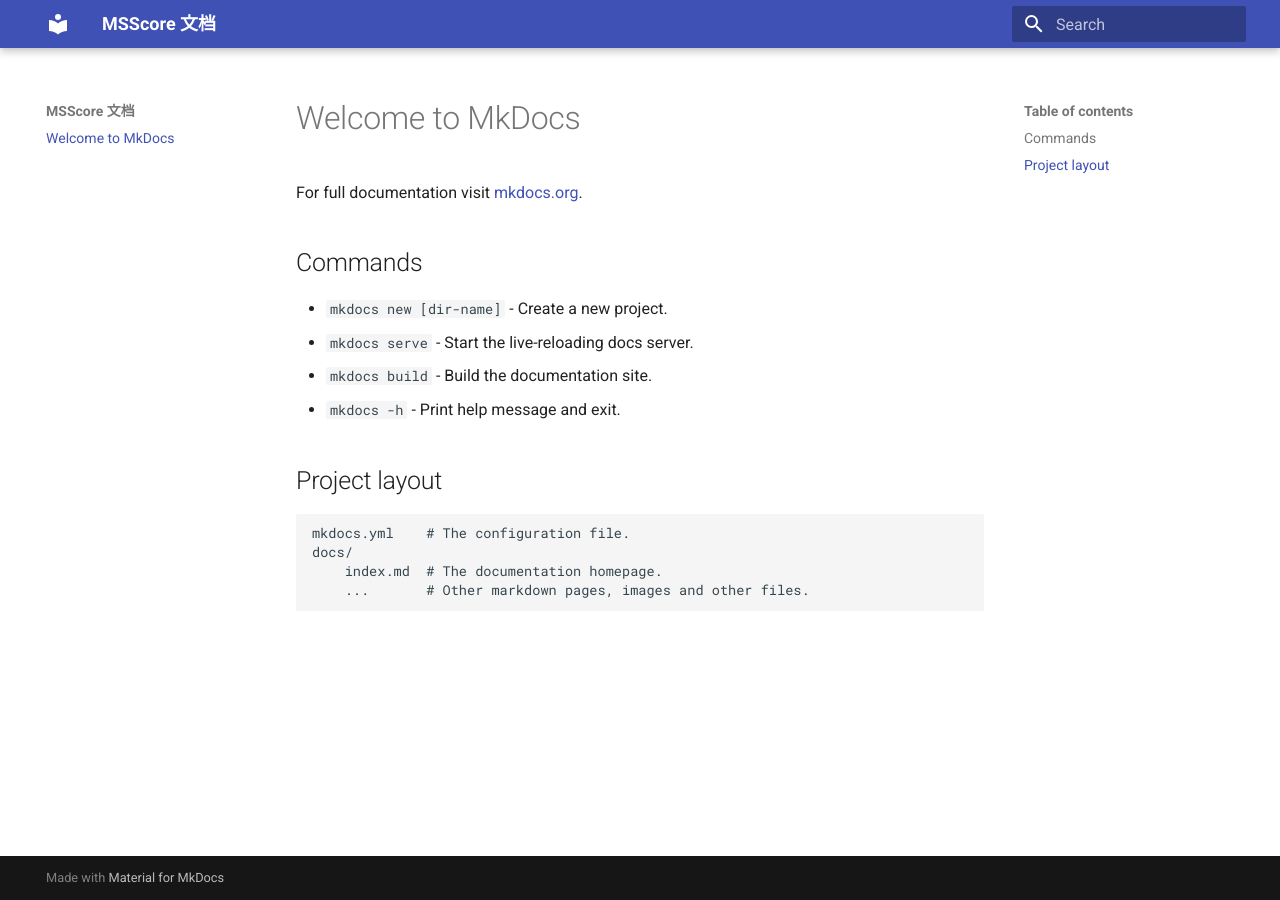
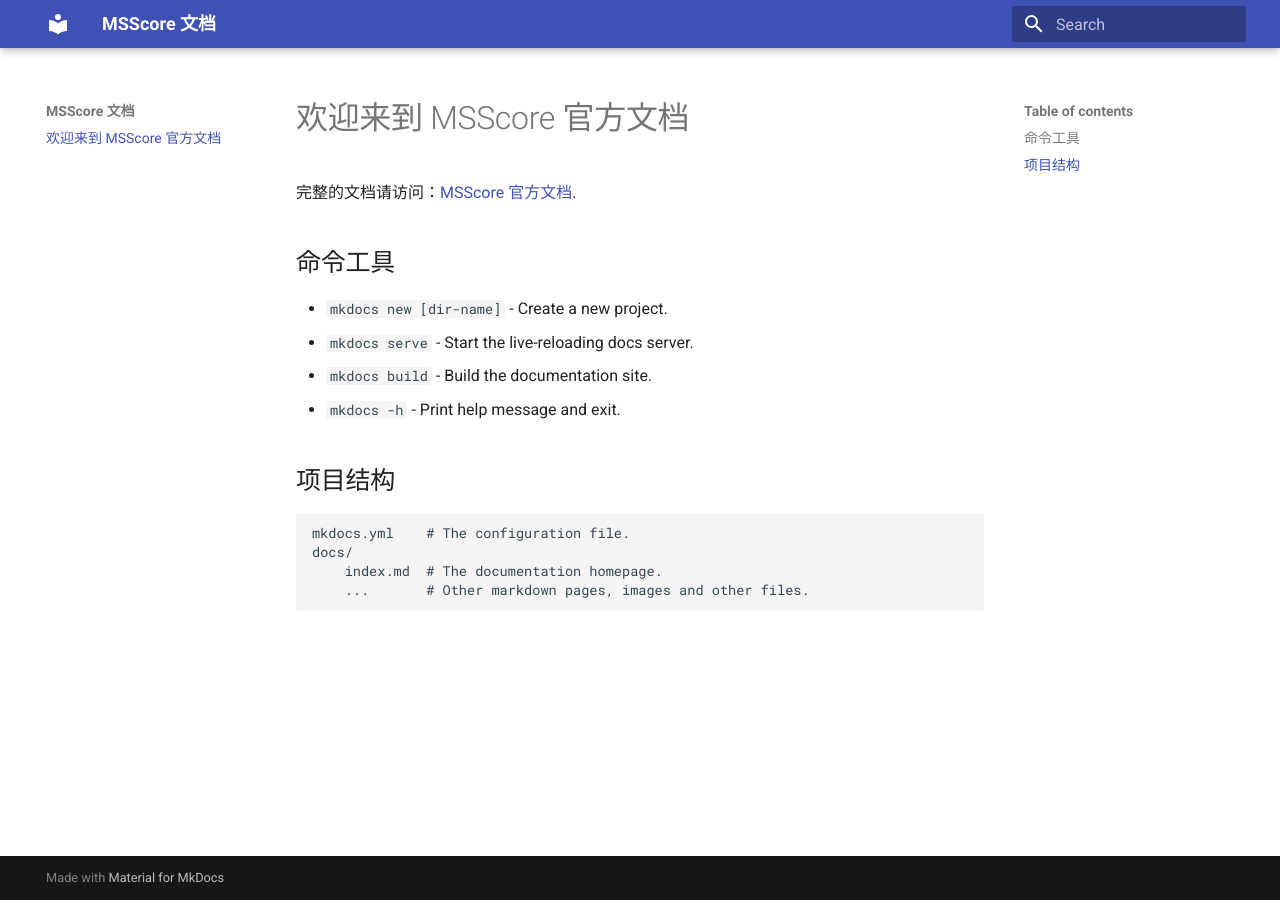
Before and after one commit to jindaxiang/msscore, an MkDocs documentation site: the page built from docs/index.md, in a window 1280 px wide. Built offline with MkDocs 1.6.1 and Material for MkDocs 9.7.7, drawn with Linux system fonts in a browser that asks for light colours.

Commit message:
docs(docs): docs
docs

```diff
--- a/docs/index.md
+++ b/docs/index.md
@@ -1,15 +1,15 @@
-# Welcome to MkDocs
+# 欢迎来到 MSScore 官方文档
 
-For full documentation visit [mkdocs.org](https://www.mkdocs.org).
+完整的文档请访问：[MSScore 官方文档](https://msscore.readthedocs.io/).
 
-## Commands
+## 命令工具
 
 * `mkdocs new [dir-name]` - Create a new project.
 * `mkdocs serve` - Start the live-reloading docs server.
 * `mkdocs build` - Build the documentation site.
 * `mkdocs -h` - Print help message and exit.
 
-## Project layout
+## 项目结构
 
     mkdocs.yml    # The configuration file.
     docs/
```
